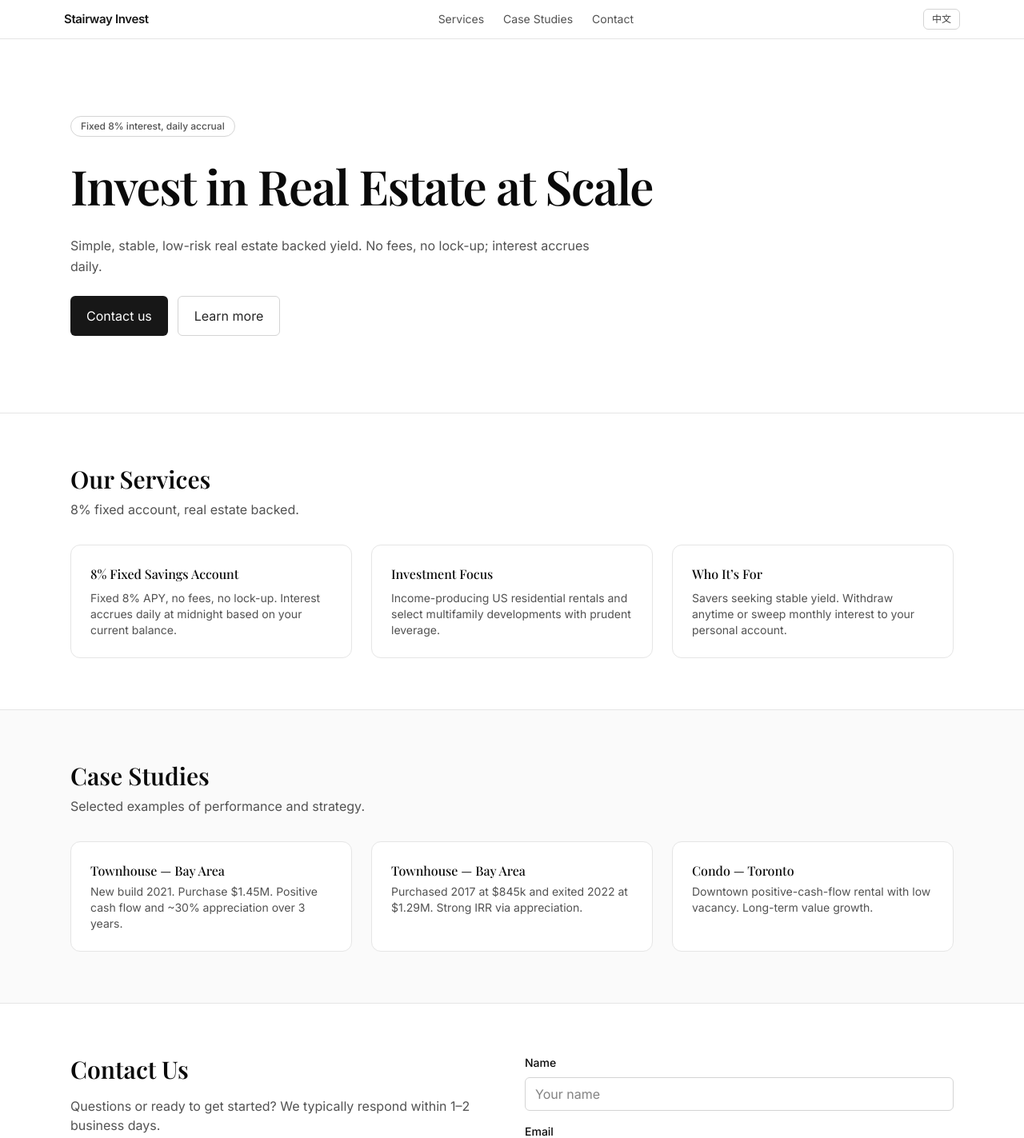
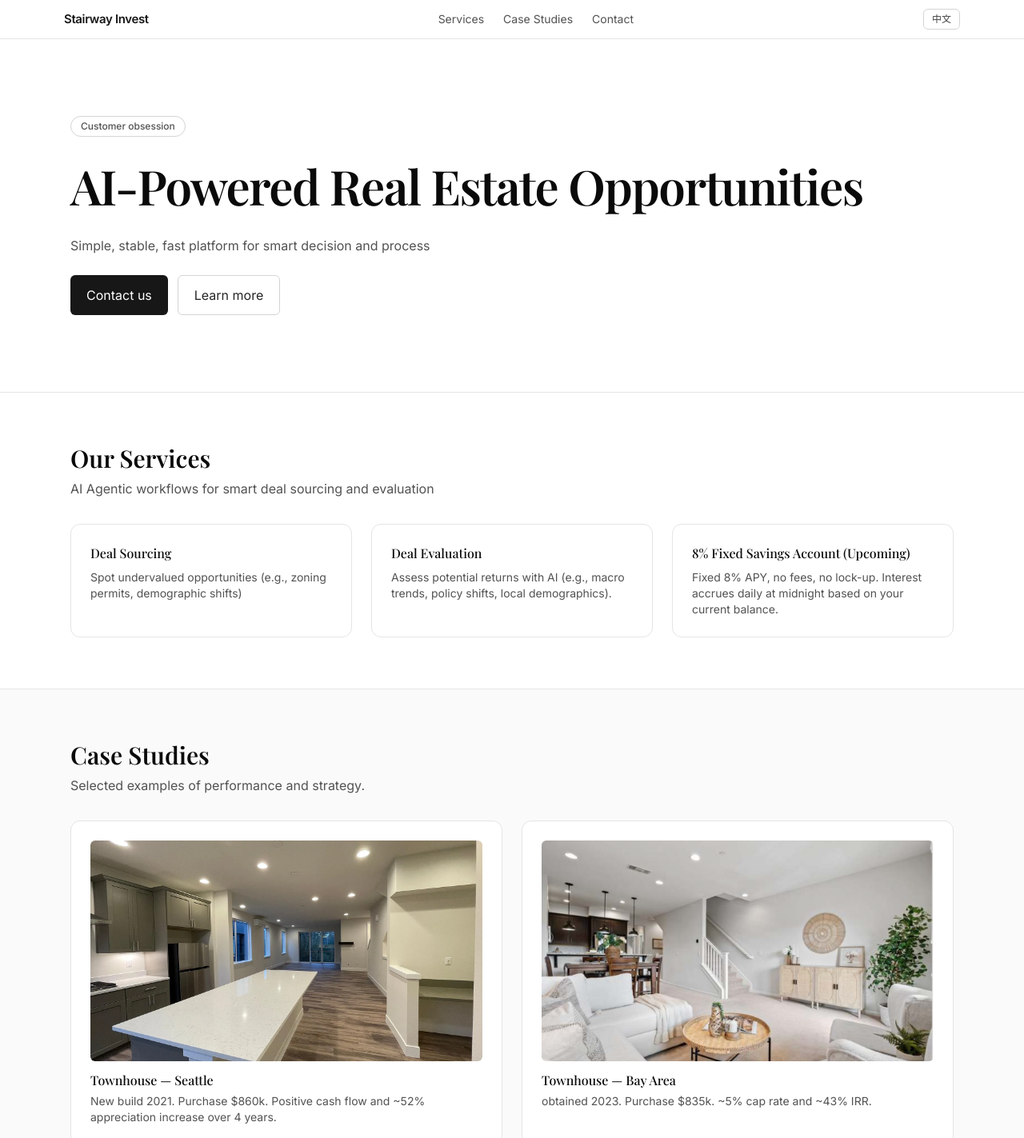
Before and after one commit to lockezhou18/bfp, a Next.js app: page / in a window 1280 px wide. Shown: the top 1423 px of the page at 80% size. Built offline with nearby package versions, Linux system fonts and the light colour scheme; a web font is replaced by a local one.

Commit message:
update contents.

```diff
--- a/src/app/layout.tsx
+++ b/src/app/layout.tsx
@@ -15,15 +15,15 @@ const playfair = Playfair_Display({
 });
 
 export const metadata: Metadata = {
-  title: "Stairway Invest — 8% Fixed Savings Account",
+  title: "BFP Invest — AI-Powered Real Estate Opportunities",
   description:
-    "Invest in real estate at scale. Fixed 8% interest savings-style account with daily accrual.",
+    "Simple, stable, fast platform for smart decision and process",
   openGraph: {
-    title: "Stairway Invest — 8% Fixed Savings Account",
+    title: "BFP Invest — AI-Powered Real Estate Opportunities",
     description:
-      "Invest in real estate at scale. Fixed 8% interest savings-style account with daily accrual.",
-    url: "https://stairway-invest.local",
-    siteName: "Stairway Invest",
+      "Simple, stable, fast platform for smart decision and process",
+    url: "https://bfp-invest.local",
+    siteName: "BFP Invest",
     type: "website",
   },
 };
--- a/src/components/HomeContent.tsx
+++ b/src/components/HomeContent.tsx
@@ -1,19 +1,25 @@
 "use client";
 
 import ContactForm from "@/components/ContactForm";
+import Image from "next/image";
+import { useState } from "react";
 import { useI18n } from "@/i18n/LanguageProvider";
 
 export default function HomeContent() {
   const { t } = useI18n();
+  const [case1ImgOk, setCase1ImgOk] = useState(true);
+  const [case2ImgOk, setCase2ImgOk] = useState(true);
   return (
     <main className="min-h-screen font-sans">
       {/* 1) HEAD / HERO */}
       <section id="head" className="bg-white">
         <div className="mx-auto max-w-6xl px-6 py-24">
           <div className="flex flex-col items-start gap-6">
-            <span className="inline-flex items-center rounded-full border border-neutral-300 px-3 py-1 text-xs font-medium text-neutral-600">
-              {t("hero.badge")}
-            </span>
+            {t("hero.badge") && (
+              <span className="inline-flex items-center rounded-full border border-neutral-300 px-3 py-1 text-xs font-medium text-neutral-600">
+                {t("hero.badge")}
+              </span>
+            )}
             <div className="space-y-1">
               <h1 className="text-5xl font-semibold leading-tight tracking-tight sm:text-6xl">
                 {t("hero.title")}
@@ -38,19 +44,21 @@ export default function HomeContent() {
       <section id="services" className="border-t border-neutral-200 bg-white">
         <div className="mx-auto max-w-6xl px-6 py-16">
           <h2 className="mb-2 text-3xl font-semibold">{t("services.heading")}</h2>
-          <p className="mb-8 text-neutral-600">{t("services.sub")}</p>
+          {t("services.sub") && (
+            <p className="mb-8 text-neutral-600">{t("services.sub")}</p>
+          )}
           <div className="grid gap-6 sm:grid-cols-2 lg:grid-cols-3">
             <div className="rounded-xl border border-neutral-200 p-6 transition">
               <h3 className="mb-2 font-medium">{t("services.card1.title")}</h3>
-              <p className="text-sm text-neutral-600 dark:text-neutral-300">{t("services.card1.body")}</p>
+              <p className="whitespace-pre-line text-sm text-neutral-600 dark:text-neutral-300">{t("services.card1.body")}</p>
             </div>
             <div className="rounded-xl border border-neutral-200 p-6 transition">
               <h3 className="mb-2 font-medium">{t("services.card2.title")}</h3>
-              <p className="text-sm text-neutral-600 dark:text-neutral-300">{t("services.card2.body")}</p>
+              <p className="whitespace-pre-line text-sm text-neutral-600 dark:text-neutral-300">{t("services.card2.body")}</p>
             </div>
             <div className="rounded-xl border border-neutral-200 p-6 transition">
               <h3 className="mb-2 font-medium">{t("services.card3.title")}</h3>
-              <p className="text-sm text-neutral-600 dark:text-neutral-300">{t("services.card3.body")}</p>
+              <p className="whitespace-pre-line text-sm text-neutral-600 dark:text-neutral-300">{t("services.card3.body")}</p>
             </div>
           </div>
         </div>
@@ -61,19 +69,40 @@ export default function HomeContent() {
         <div className="mx-auto max-w-6xl px-6 py-16">
           <h2 className="mb-2 text-3xl font-semibold">{t("cases.heading")}</h2>
           <p className="mb-8 text-neutral-600">{t("cases.sub")}</p>
-          <div className="grid gap-6 sm:grid-cols-2 lg:grid-cols-3">
+          <div className="grid gap-6 sm:grid-cols-2 lg:grid-cols-2">
             <div className="rounded-xl border border-neutral-200 bg-white p-6 transition">
+              {t("cases.item1.img") !== "cases.item1.img" && case1ImgOk && (
+                <div className="relative mb-3 w-full overflow-hidden rounded-md bg-neutral-100 aspect-[16/9]">
+                  <Image
+                    src={t("cases.item1.img")}
+                    alt={t("cases.item1.imgAlt")}
+                    fill
+                    sizes="(min-width: 1024px) 33vw, (min-width: 640px) 50vw, 100vw"
+                    className="object-cover"
+                    onError={() => setCase1ImgOk(false)}
+                  />
+                </div>
+              )}
               <h3 className="mb-1 font-medium">{t("cases.item1.title")}</h3>
               <p className="text-sm text-neutral-600 dark:text-neutral-300">{t("cases.item1.body")}</p>
             </div>
             <div className="rounded-xl border border-neutral-200 bg-white p-6 transition">
+              {t("cases.item2.img") !== "cases.item2.img" && case2ImgOk && (
+                <div className="relative mb-3 w-full overflow-hidden rounded-md bg-neutral-100 aspect-[16/9]">
+                  <Image
+                    src={t("cases.item2.img")}
+                    alt={t("cases.item2.imgAlt")}
+                    fill
+                    sizes="(min-width: 1024px) 33vw, (min-width: 640px) 50vw, 100vw"
+                    className="object-cover"
+                    onError={() => setCase2ImgOk(false)}
+                  />
+                </div>
+              )}
               <h3 className="mb-1 font-medium">{t("cases.item2.title")}</h3>
               <p className="text-sm text-neutral-600 dark:text-neutral-300">{t("cases.item2.body")}</p>
             </div>
-            <div className="rounded-xl border border-neutral-200 bg-white p-6 transition">
-              <h3 className="mb-1 font-medium">{t("cases.item3.title")}</h3>
-              <p className="text-sm text-neutral-600 dark:text-neutral-300">{t("cases.item3.body")}</p>
-            </div>
+
           </div>
         </div>
       </section>
@@ -85,7 +114,7 @@ export default function HomeContent() {
             <h2 className="mb-4 text-3xl font-semibold">{t("contact.heading")}</h2>
             <p className="mb-4 text-neutral-600">{t("contact.copy")}</p>
             <div className="space-y-2 text-sm text-neutral-700 dark:text-neutral-300">
-              <p><strong>{t("contact.emailLabel")}</strong> hello@stairwayinvest.com</p>
+              <p><strong>{t("contact.emailLabel")}</strong> bfp@bfpinvest.com</p>
               <p><strong>{t("contact.availability")}</strong> {t("contact.availability.value")}</p>
             </div>
           </div>
--- a/src/i18n/LanguageProvider.tsx
+++ b/src/i18n/LanguageProvider.tsx
@@ -22,29 +22,32 @@ const MESSAGES: Record<Locale, Record<string, string>> = {
     "nav.contact": "Contact",
     "nav.toggle": "中文",
 
-    "hero.badge": "Fixed 8% interest, daily accrual",
-    "hero.title": "Invest in Real Estate at Scale",
-    "hero.subtitle": "Simple, stable, low-risk real estate backed yield. No fees, no lock-up; interest accrues daily.",
+    "hero.badge": "Customer obsession",
+    "hero.title": "AI-Powered Real Estate Opportunities",
+    "hero.subtitle": "Simple, stable, fast platform for smart decision and process",
     "hero.cta.contact": "Contact us",
     "hero.cta.learn": "Learn more",
 
     "services.heading": "Our Services",
-    "services.sub": "8% fixed account, real estate backed.",
-    "services.card1.title": "8% Fixed Savings Account",
-    "services.card1.body": "Fixed 8% APY, no fees, no lock-up. Interest accrues daily at midnight based on your current balance.",
-    "services.card2.title": "Investment Focus",
-    "services.card2.body": "Income-producing US residential rentals and select multifamily developments with prudent leverage.",
-    "services.card3.title": "Who It’s For",
-    "services.card3.body": "Savers seeking stable yield. Withdraw anytime or sweep monthly interest to your personal account.",
+    "services.sub": "AI Agentic workflows for smart deal sourcing and evaluation",
+    "services.card1.title": "Deal Sourcing",
+    "services.card1.body": "Spot undervalued opportunities (e.g., zoning permits, demographic shifts)",
+    "services.card2.title": "Deal Evaluation",
+    "services.card2.body": "Assess potential returns with AI (e.g., macro trends, policy shifts, local demographics).",
+    "services.card3.title": "8% Fixed Savings Account (Upcoming)",
+    "services.card3.body": "Fixed 8% APY, no fees, no lock-up. Interest accrues daily at midnight based on your current balance.",
+
 
     "cases.heading": "Case Studies",
     "cases.sub": "Selected examples of performance and strategy.",
-    "cases.item1.title": "Townhouse — Bay Area",
-    "cases.item1.body": "New build 2021. Purchase $1.45M. Positive cash flow and ~30% appreciation over 3 years.",
+    "cases.item1.title": "Townhouse — Seattle",
+    "cases.item1.body": "New build 2021. Purchase $860k. Positive cash flow and ~52% appreciation increase over 4 years.",
+    "cases.item1.img": "/cases/item1.jpg",
+    "cases.item1.imgAlt": "Townhouse — Seattle interior",
     "cases.item2.title": "Townhouse — Bay Area",
-    "cases.item2.body": "Purchased 2017 at $845k and exited 2022 at $1.29M. Strong IRR via appreciation.",
-    "cases.item3.title": "Condo — Toronto",
-    "cases.item3.body": "Downtown positive-cash-flow rental with low vacancy. Long-term value growth.",
+    "cases.item2.body": "obtained 2023. Purchase $835k. ~5% cap rate and ~43% IRR.",
+    "cases.item2.img": "/cases/item2.jpg",
+    "cases.item2.imgAlt": "Townhouse — Bay Area interior",
 
     "contact.heading": "Contact Us",
     "contact.copy": "Questions or ready to get started? We typically respond within 1–2 business days.",
@@ -55,7 +58,7 @@ const MESSAGES: Record<Locale, Record<string, string>> = {
     "contact.form.email": "Email",
     "contact.form.message": "Message",
     "contact.form.send": "Send",
-    "contact.form.alt": "Or email hello@stairwayinvest.com",
+    "contact.form.alt": "Or email bfp-core@bfpinvest.com",
   },
   zh: {
     "brand": "奕宸投资",
@@ -64,27 +67,31 @@ const MESSAGES: Record<Locale, Record<string, string>> = {
     "nav.contact": "联系我们",
     "nav.toggle": "EN",
 
-    "hero.badge": "8% 固定利息，每日计息",
-    "hero.title": "规模化投资美国房地产",
-    "hero.subtitle": "简单、稳定、低风险的房地产收益。无费用、无锁定期，按日计息。",
+    "hero.badge": "客户至上",
+    "hero.title": "AI 驱动的房地产机会",
+    "hero.subtitle": "为智能决策与流程打造的简单、稳定、快速平台",
     "hero.cta.contact": "联系我们",
     "hero.cta.learn": "了解更多",
 
     "services.heading": "我们的服务",
-    "services.sub": "8% 固定利息储蓄账户，房地产作为底层资产。",
-    "services.card1.title": "8% 固定利息储蓄账户",
-    "services.card1.body": "年利率 8%，无费用，无锁定。按每天午夜根据当前余额计息并记入账户。",
-    "services.card2.title": "投资方向",
-    "services.card2.body": "美国现金流住宅及精选多户公寓开发，稳健杠杆。",
-    "services.card3.title": "适合人群",
-    "services.card3.body": "寻求稳定收益的储蓄者。可随时取出，或每月提取利息至个人账户。",
+    "services.sub": "用于智能寻源与评估的 AI 代理工作流",
+    "services.card1.title": "项目寻源",
+    "services.card1.body": "发掘被低估的机会（如规划许可、人口结构变化）",
+    "services.card2.title": "项目评估",
+    "services.card2.body": "结合 AI 评估潜在回报（如宏观趋势、政策变化、当地人口数据）",
+    "services.card3.title": "8% 固定收益账户（即将推出）",
+    "services.card3.body": "年利率 8%，无费用，无锁定。按每天午夜根据当前余额计息并记入账户。",
 
     "cases.heading": "投资案例",
     "cases.sub": "部分历史项目与策略示例。",
-    "cases.item1.title": "联排别墅 — 湾区",
-    "cases.item1.body": "2021 年新建，购入价 $145 万，三年约 30% 升值并保持正现金流。",
+    "cases.item1.title": "联排别墅 — 西雅图",
+    "cases.item1.body": "2021 年新建，购入价 $86 万，4 年约 52% 升值并保持正现金流。",
+    "cases.item1.img": "/cases/item1.jpg",
+    "cases.item1.imgAlt": "联排别墅 — 西雅图 室内",
     "cases.item2.title": "联排别墅 — 湾区",
-    "cases.item2.body": "2017 年 $84.5 万购入，2022 年 $129 万出售，IRR 表现优异。",
+    "cases.item2.body": "2023 年购入，价格 $83.5 万，约 5% cap rate，约 43% IRR。",
+    "cases.item2.img": "/cases/item2.jpg",
+    "cases.item2.imgAlt": "联排别墅 — 湾区 室内",
     "cases.item3.title": "公寓 — 多伦多",
     "cases.item3.body": "多伦多市中心正现金流房产，低空置率，长期价值增长。",
 
@@ -97,7 +104,7 @@ const MESSAGES: Record<Locale, Record<string, string>> = {
     "contact.form.email": "邮箱",
     "contact.form.message": "留言",
     "contact.form.send": "发送",
-    "contact.form.alt": "或发送邮件至 hello@stairwayinvest.com",
+    "contact.form.alt": "或发送邮件至 bfp-core@bfpinvest.com",
   },
 };
 
```
Also changed, not shown: public/cases/item1.jpg (added), public/cases/item2.jpg (added).
